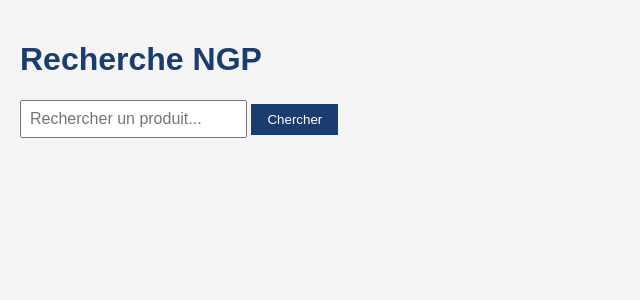
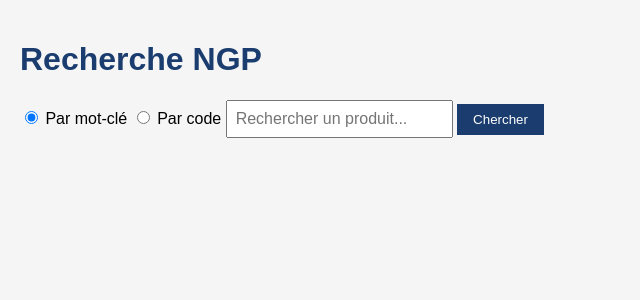
Before and after one commit to Isctransit/Cad, a Flask app: page / in a window 1280 px wide. Shown: the top 300 px of the page, without its empty margins (0-640 px from the left). Run offline with Flask 3, Linux system fonts and the light colour scheme; parts of the project's set-up code (start-up, migrations or seed data) failed here and were passed over.

Commit message:
Ajouter des cases à cocher pour choisir le mode de recherche

```diff
--- a/recherche_ngp/app.py
+++ b/recherche_ngp/app.py
@@ -22,7 +22,14 @@ def accueil():
 @app.route("/recherche")
 def recherche():
     mot = request.args.get("q", "")
-    mode_code = mot.isdigit() and mot != ""
+    mode = request.args.get("mode", "")
+
+    if mode == "code":
+        mode_code = True
+    elif mode == "mot":
+        mode_code = False
+    else:
+        mode_code = mot.isdigit() and mot != ""
 
     termes = []
     for morceau in mot.split(","):
--- a/recherche_ngp/templates/index.html
+++ b/recherche_ngp/templates/index.html
@@ -8,6 +8,8 @@
 <body>
     <h1>Recherche NGP</h1>
     <form method="get" action="/recherche">
+        <label><input type="radio" name="mode" value="mot" checked> Par mot-clé</label>
+        <label><input type="radio" name="mode" value="code"> Par code</label>
         <input type="text" name="q" placeholder="Rechercher un produit...">
         <button type="submit">Chercher</button>
     </form>
```
